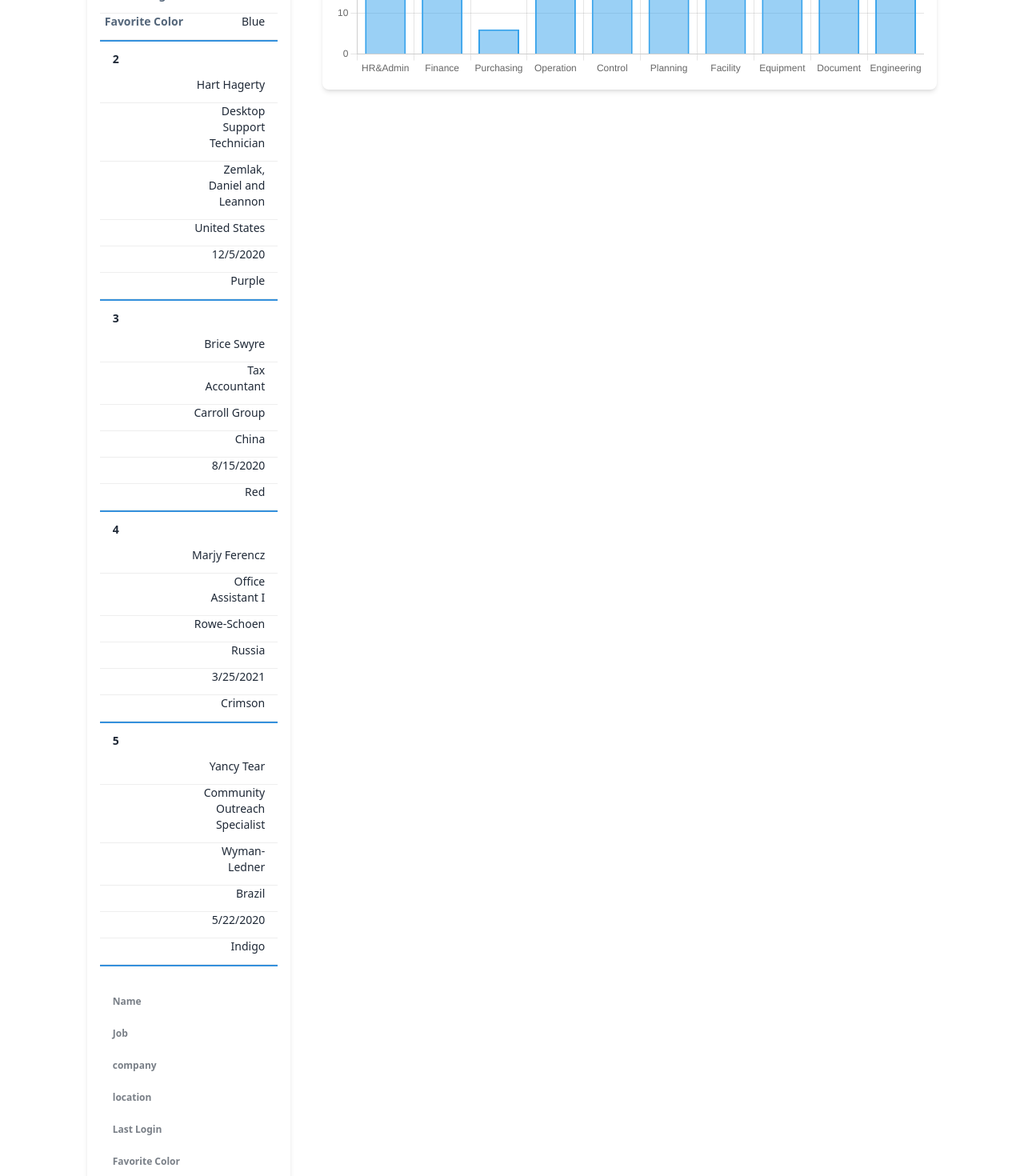
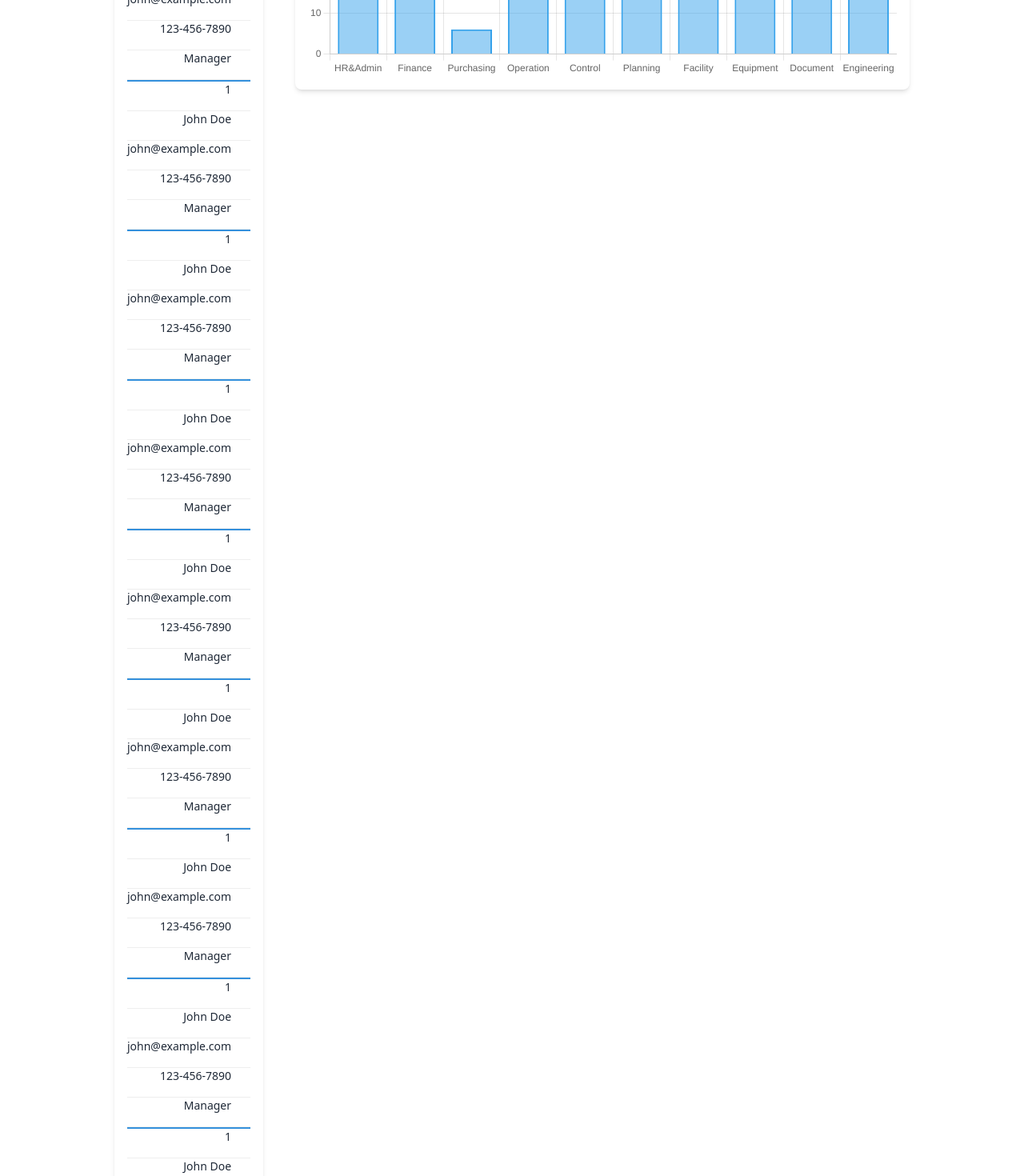
Before and after one commit to SantipapP/React-ERP, a React (Vite) app: page /hr/dashboard in a window 1280 px wide. Shown: the part 400-1870 px from the top of the page at 80% size. Built offline with nearby package versions, Linux system fonts and the light colour scheme.

Commit message:
datatable

```diff
--- a/package.json
+++ b/package.json
@@ -16,7 +16,9 @@
     "axios": "^1.6.8",
     "chart.js": "^4.4.2",
     "crypto-js": "^4.2.0",
+    "datatables.net-dt": "^2.0.5",
     "react": "^18.2.0",
+    "react-data-table-component": "^7.6.2",
     "react-dom": "^18.2.0",
     "react-router-dom": "^6.22.3",
     "sweetalert2": "^11.10.7"
--- a/src/App.jsx
+++ b/src/App.jsx
@@ -5,6 +5,7 @@ import Dashboard from './components/Dashboard';
 import Login from './components/Login';
 import HRDashboard from './components/HR/Dashboard';
 import PUDashboard from './components/Purchasing/Dashboard';
+import EmployeeTable from './components/HR/EmployeeTable';
 
 function App() {
   return (
@@ -14,6 +15,7 @@ function App() {
         <Route path="/dashboard" element={<Dashboard />} />
         <Route path="/hr/dashboard" element={<HRDashboard />} />
         <Route path="/purchasing/dashboard" element={<PUDashboard />} />
+        <Route path="/hr/EmployeeTable" element={<EmployeeTable/>}/>
       </Routes>
     </Router>
   );
--- a/src/components/HR/EmployeeTable.jsx
+++ b/src/components/HR/EmployeeTable.jsx
@@ -1,78 +1,61 @@
 import React from "react";
-
+import DataTable from 'datatables.net-dt';
 const EmployeeTable = () => {
 
+  let table = new DataTable('#myTable');
 
+  const employees = [
+    { id: 1, name: 'John Doe', email: 'john@example.com', phone: '123-456-7890', position: 'Manager' },
+    { id: 1, name: 'John Doe', email: 'john@example.com', phone: '123-456-7890', position: 'Manager' },
+    { id: 1, name: 'John Doe', email: 'john@example.com', phone: '123-456-7890', position: 'Manager' },
+    { id: 1, name: 'John Doe', email: 'john@example.com', phone: '123-456-7890', position: 'Manager' },
+    { id: 1, name: 'John Doe', email: 'john@example.com', phone: '123-456-7890', position: 'Manager' },
+    { id: 1, name: 'John Doe', email: 'john@example.com', phone: '123-456-7890', position: 'Manager' },
+    { id: 1, name: 'John Doe', email: 'john@example.com', phone: '123-456-7890', position: 'Manager' },
+    { id: 1, name: 'John Doe', email: 'john@example.com', phone: '123-456-7890', position: 'Manager' },
+    { id: 1, name: 'John Doe', email: 'john@example.com', phone: '123-456-7890', position: 'Manager' },
+    { id: 1, name: 'John Doe', email: 'john@example.com', phone: '123-456-7890', position: 'Manager' },
+    { id: 1, name: 'John Doe', email: 'john@example.com', phone: '123-456-7890', position: 'Manager' },
+    { id: 1, name: 'John Doe', email: 'john@example.com', phone: '123-456-7890', position: 'Manager' },
+    { id: 1, name: 'John Doe', email: 'john@example.com', phone: '123-456-7890', position: 'Manager' },
+    { id: 1, name: 'John Doe', email: 'john@example.com', phone: '123-456-7890', position: 'Manager' },
+    { id: 1, name: 'John Doe', email: 'john@example.com', phone: '123-456-7890', position: 'Manager' },
+    { id: 1, name: 'John Doe', email: 'john@example.com', phone: '123-456-7890', position: 'Manager' },
+    { id: 1, name: 'John Doe', email: 'john@example.com', phone: '123-456-7890', position: 'Manager' },
+    { id: 1, name: 'John Doe', email: 'john@example.com', phone: '123-456-7890', position: 'Manager' },
+    { id: 1, name: 'John Doe', email: 'john@example.com', phone: '123-456-7890', position: 'Manager' },
+    // เพิ่มข้อมูลของพนักงานอื่น ๆ ที่คุณต้องการ
+  ];
   return (
     <div>
-          <table className="table table-hover table-striped table-mobile-responsive table-mobile-sided">
+      <table className="table table-hover table-striped table-mobile-responsive table-mobile-sided display" id="myTable">
         <thead>
           <tr>
-                    <th></th>
+            <th>ID</th>
             <th>Name</th>
-                    <th>Job</th>
-                    <th>company</th>
-                    <th>location</th>
-                    <th>Last Login</th>
-                    <th>Favorite Color</th>
+            <th>email</th>
+            <th>phone</th>
+            <th>position</th>
           </tr>
         </thead>
         <tbody>
-                  <tr>
-                    <th>1</th>
-                    <td data-content="Name">Cy Ganderton</td>
-                    <td data-content="Job">Quality Control Specialist</td>
-                    <td data-content="Company">Littel, Schaden and Vandervort</td>
-                    <td data-content="Location">Canada</td>
-                    <td data-content="Last login">12/16/2020</td>
-                    <td data-content="Favorite Color">Blue</td>
+          {employees.map(employee => (
+            <tr key={employee.id}>
+              <td className="px-6 py-4 whitespace-nowrap">{employee.id}</td>
+              <td className="px-6 py-4 whitespace-nowrap">{employee.name}</td>
+              <td className="px-6 py-4 whitespace-nowrap">{employee.email}</td>
+              <td className="px-6 py-4 whitespace-nowrap">{employee.phone}</td>
+              <td className="px-6 py-4 whitespace-nowrap">{employee.position}</td>
             </tr>
-                  <tr>
-                    <th>2</th>
-                    <td>Hart Hagerty</td>
-                    <td>Desktop Support Technician</td>
-                    <td>Zemlak, Daniel and Leannon</td>
-                    <td>United States</td>
-                    <td>12/5/2020</td>
-                    <td>Purple</td>
-                  </tr>
-                  <tr>
-                    <th>3</th>
-                    <td>Brice Swyre</td>
-                    <td>Tax Accountant</td>
-                    <td>Carroll Group</td>
-                    <td>China</td>
-                    <td>8/15/2020</td>
-                    <td>Red</td>
-                  </tr>
-                  <tr>
-                    <th>4</th>
-                    <td>Marjy Ferencz</td>
-                    <td>Office Assistant I</td>
-                    <td>Rowe-Schoen</td>
-                    <td>Russia</td>
-                    <td>3/25/2021</td>
-                    <td>Crimson</td>
-                  </tr>
-                  <tr>
-                    <th>5</th>
-                    <td>Yancy Tear</td>
-                    <td>Community Outreach Specialist</td>
-                    <td>Wyman-Ledner</td>
-                    <td>Brazil</td>
-                    <td>5/22/2020</td>
-                    <td>Indigo</td>
-                  </tr>
+          ))}
         </tbody>
         <tfoot>
           <tr>
-                    <th></th>
+            <th>ID</th>
             <th>Name</th>
-                    <th>Job</th>
-                    <th>company</th>
-                    <th>location</th>
-                    <th>Last Login</th>
-                    <th>Favorite Color</th>
+            <th>email</th>
+            <th>phone</th>
+            <th>position</th>
           </tr>
         </tfoot>
       </table>
--- /dev/null
+++ b/src/data-table.css
@@ -0,0 +1,159 @@
+@charset "UTF-8";
+:root {
+  --dt-row-selected: 13, 110, 253;
+  --dt-row-selected-text: 255, 255, 255;
+  --dt-row-selected-link: 9, 10, 11;
+  --dt-row-stripe: 0, 0, 0;
+  --dt-row-hover: 0, 0, 0;
+  --dt-column-ordering: 0, 0, 0;
+  --dt-html-background: white;
+}
+:root.dark {
+  --dt-html-background: rgb(33, 37, 41);
+}
+
+table.dataTable td.dt-control {
+  text-align: center;
+  cursor: pointer;
+}
+table.dataTable td.dt-control:before {
+  display: inline-block;
+  box-sizing: border-box;
+  content: "";
+  border-top: 5px solid transparent;
+  border-left: 10px solid rgba(0, 0, 0, 0.5);
+  border-bottom: 5px solid transparent;
+  border-right: 0px solid transparent;
+}
+table.dataTable tr.dt-hasChild td.dt-control:before {
+  border-top: 10px solid rgba(0, 0, 0, 0.5);
+  border-left: 5px solid transparent;
+  border-bottom: 0px solid transparent;
+  border-right: 5px solid transparent;
+}
+
+html.dark table.dataTable td.dt-control:before,
+:root[data-bs-theme=dark] table.dataTable td.dt-control:before {
+  border-left-color: rgba(255, 255, 255, 0.5);
+}
+html.dark table.dataTable tr.dt-hasChild td.dt-control:before,
+:root[data-bs-theme=dark] table.dataTable tr.dt-hasChild td.dt-control:before {
+  border-top-color: rgba(255, 255, 255, 0.5);
+  border-left-color: transparent;
+}
+
+div.dt-scroll-body thead tr,
+div.dt-scroll-body tfoot tr {
+  height: 0;
+}
+div.dt-scroll-body thead tr th, div.dt-scroll-body thead tr td,
+div.dt-scroll-body tfoot tr th,
+div.dt-scroll-body tfoot tr td {
+  height: 0 !important;
+  padding-top: 0px !important;
+  padding-bottom: 0px !important;
+  border-top-width: 0px !important;
+  border-bottom-width: 0px !important;
+}
+div.dt-scroll-body thead tr th div.dt-scroll-sizing, div.dt-scroll-body thead tr td div.dt-scroll-sizing,
+div.dt-scroll-body tfoot tr th div.dt-scroll-sizing,
+div.dt-scroll-body tfoot tr td div.dt-scroll-sizing {
+  height: 0 !important;
+  overflow: hidden !important;
+}
+
+table.dataTable thead > tr > th:active,
+table.dataTable thead > tr > td:active {
+  outline: none;
+}
+table.dataTable thead > tr > th.dt-orderable-asc span.dt-column-order:before, table.dataTable thead > tr > th.dt-ordering-asc span.dt-column-order:before,
+table.dataTable thead > tr > td.dt-orderable-asc span.dt-column-order:before,
+table.dataTable thead > tr > td.dt-ordering-asc span.dt-column-order:before {
+  position: absolute;
+  display: block;
+  bottom: 50%;
+  content: "▲";
+  content: "▲"/"";
+}
+table.dataTable thead > tr > th.dt-orderable-desc span.dt-column-order:after, table.dataTable thead > tr > th.dt-ordering-desc span.dt-column-order:after,
+table.dataTable thead > tr > td.dt-orderable-desc span.dt-column-order:after,
+table.dataTable thead > tr > td.dt-ordering-desc span.dt-column-order:after {
+  position: absolute;
+  display: block;
+  top: 50%;
+  content: "▼";
+  content: "▼"/"";
+}
+table.dataTable thead > tr > th.dt-orderable-asc, table.dataTable thead > tr > th.dt-orderable-desc, table.dataTable thead > tr > th.dt-ordering-asc, table.dataTable thead > tr > th.dt-ordering-desc,
+table.dataTable thead > tr > td.dt-orderable-asc,
+table.dataTable thead > tr > td.dt-orderable-desc,
+table.dataTable thead > tr > td.dt-ordering-asc,
+table.dataTable thead > tr > td.dt-ordering-desc {
+  position: relative;
+  padding-right: 30px;
+}
+table.dataTable thead > tr > th.dt-orderable-asc span.dt-column-order, table.dataTable thead > tr > th.dt-orderable-desc span.dt-column-order, table.dataTable thead > tr > th.dt-ordering-asc span.dt-column-order, table.dataTable thead > tr > th.dt-ordering-desc span.dt-column-order,
+table.dataTable thead > tr > td.dt-orderable-asc span.dt-column-order,
+table.dataTable thead > tr > td.dt-orderable-desc span.dt-column-order,
+table.dataTable thead > tr > td.dt-ordering-asc span.dt-column-order,
+table.dataTable thead > tr > td.dt-ordering-desc span.dt-column-order {
+  position: absolute;
+  right: 12px;
+  top: 0;
+  bottom: 0;
+  width: 12px;
+}
+table.dataTable thead > tr > th.dt-orderable-asc span.dt-column-order:before, table.dataTable thead > tr > th.dt-orderable-asc span.dt-column-order:after, table.dataTable thead > tr > th.dt-orderable-desc span.dt-column-order:before, table.dataTable thead > tr > th.dt-orderable-desc span.dt-column-order:after, table.dataTable thead > tr > th.dt-ordering-asc span.dt-column-order:before, table.dataTable thead > tr > th.dt-ordering-asc span.dt-column-order:after, table.dataTable thead > tr > th.dt-ordering-desc span.dt-column-order:before, table.dataTable thead > tr > th.dt-ordering-desc span.dt-column-order:after,
+table.dataTable thead > tr > td.dt-orderable-asc span.dt-column-order:before,
+table.dataTable thead > tr > td.dt-orderable-asc span.dt-column-order:after,
+table.dataTable thead > tr > td.dt-orderable-desc span.dt-column-order:before,
+table.dataTable thead > tr > td.dt-orderable-desc span.dt-column-order:after,
+table.dataTable thead > tr > td.dt-ordering-asc span.dt-column-order:before,
+table.dataTable thead > tr > td.dt-ordering-asc span.dt-column-order:after,
+table.dataTable thead > tr > td.dt-ordering-desc span.dt-column-order:before,
+table.dataTable thead > tr > td.dt-ordering-desc span.dt-column-order:after {
+  left: 0;
+  opacity: 0.125;
+  line-height: 9px;
+  font-size: 0.8em;
+}
+table.dataTable thead > tr > th.dt-orderable-asc, table.dataTable thead > tr > th.dt-orderable-desc,
+table.dataTable thead > tr > td.dt-orderable-asc,
+table.dataTable thead > tr > td.dt-orderable-desc {
+  cursor: pointer;
+}
+table.dataTable thead > tr > th.dt-orderable-asc:hover, table.dataTable thead > tr > th.dt-orderable-desc:hover,
+table.dataTable thead > tr > td.dt-orderable-asc:hover,
+table.dataTable thead > tr > td.dt-orderable-desc:hover {
+  outline: 2px solid rgba(0, 0, 0, 0.05);
+  outline-offset: -2px;
+}
+table.dataTable thead > tr > th.dt-ordering-asc span.dt-column-order:before, table.dataTable thead > tr > th.dt-ordering-desc span.dt-column-order:after,
+table.dataTable thead > tr > td.dt-ordering-asc span.dt-column-order:before,
+table.dataTable thead > tr > td.dt-ordering-desc span.dt-column-order:after {
+  opacity: 0.6;
+}
+table.dataTable thead > tr > th.sorting_desc_disabled span.dt-column-order:after, table.dataTable thead > tr > th.sorting_asc_disabled span.dt-column-order:before,
+table.dataTable thead > tr > td.sorting_desc_disabled span.dt-column-order:after,
+table.dataTable thead > tr > td.sorting_asc_disabled span.dt-column-order:before {
+  display: none;
+}
+table.dataTable thead > tr > th:active,
+table.dataTable thead > tr > td:active {
+  outline: none;
+}
+
+div.dt-scroll-body > table.dataTable > thead > tr > th,
+div.dt-scroll-body > table.dataTable > thead > tr > td {
+  overflow: hidden;
+}
+
+:root.dark table.dataTable thead > tr > th.dt-orderable-asc:hover, :root.dark table.dataTable thead > tr > th.dt-orderable-desc:hover,
+:root.dark table.dataTable thead > tr > td.dt-orderable-asc:hover,
+:root.dark table.dataTable thead > tr > td.dt-orderable-desc:hover,
+:root[data-bs-theme=dark] table.dataTable thead > tr > th.dt-orderable-asc:hover,
+:root[data-bs-theme=dark] table.dataTable thead > tr > th.dt-orderable-desc:hover,
+:root[data-bs-theme=dark] table.dataTable thead > tr > td.dt-orderable-asc:hover,
+:root[data-bs-theme=dark] table.dataTable thead > tr > td.dt-orderable-desc:hover {
+  outline: 2px solid rgba(255, 255, 255, 0.05);
+}
--- a/src/main.jsx
+++ b/src/main.jsx
@@ -3,6 +3,7 @@ import ReactDOM from 'react-dom/client'
 import App from './App.jsx'
 import './index.css'
 import './responsive-table.css'
+// import './data-table.css'
 
 ReactDOM.createRoot(document.getElementById('root')).render(
   <React.StrictMode>
```
Also changed, not shown: 4 other files (tests, documents, lock files or other folders). Lines whose indentation alone changed are shown as unchanged.
